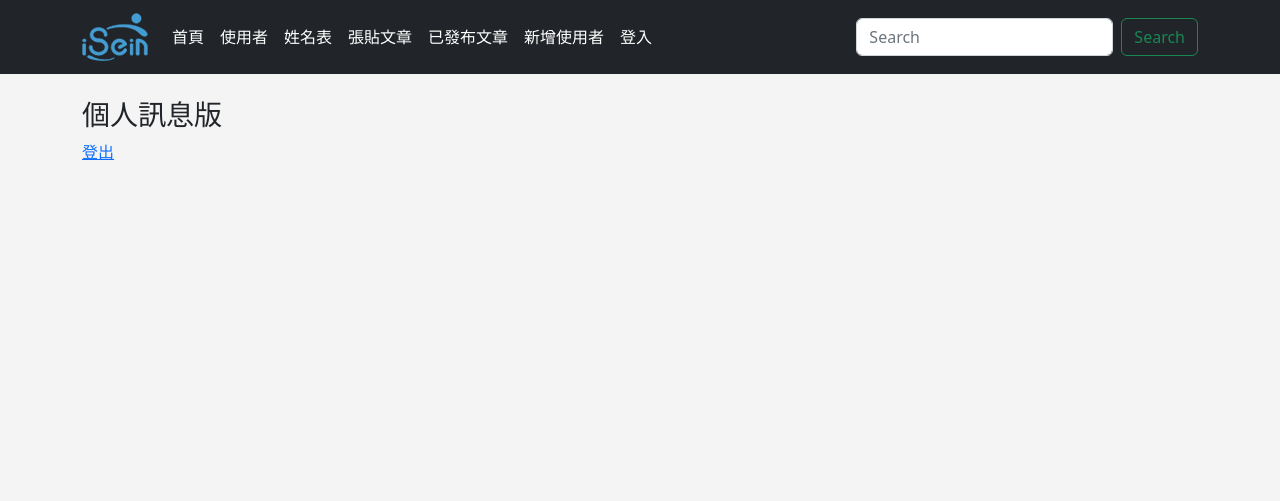
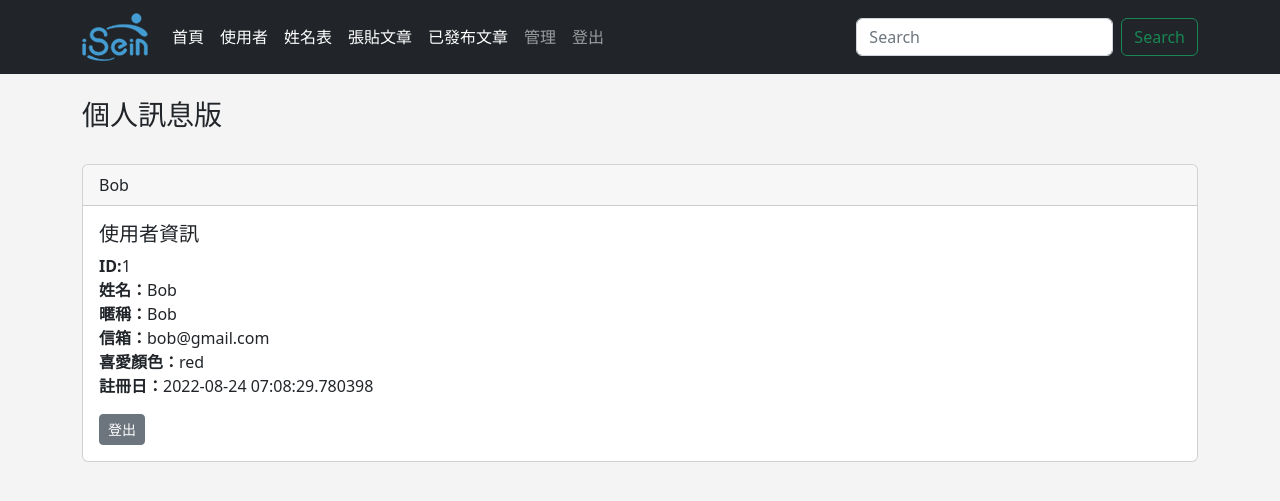
Before and after one commit to hominchen/hominflask2, a Flask app: page /dashboard in a window 1280 px wide. Shown: the top 501 px of the page. Run offline with Flask 2, Linux system fonts and the light colour scheme; a user stored in the database is signed in; some libraries are stand-ins or nearby versions.

Commit message:
update dashboard1

```diff
--- a/app.py
+++ b/app.py
@@ -10,6 +10,7 @@ from werkzeug.security import generate_password_hash, check_password_hash
 from datetime import datetime, date
 from wtforms.widgets import TextArea
 from flask_login import UserMixin, login_user, LoginManager, login_required, logout_user, current_user
+from flask_moment import Moment
 
 app = Flask(__name__)
 
@@ -52,11 +53,14 @@ def login():
 @app.route('/dashboard', methods=['GET', 'POST'])
 @login_required
 def dashboard():
-    return render_template('dashboard.html')
+
+    return render_template('dashboard.html'
+        )
 #11-4 logout登出
 @app.route('/logout', methods=['GET', 'POST'])
 @login_required
 def logout():
+    logout_user()
     flash('成功登出！')
     return redirect(url_for('login'))
 
@@ -154,7 +158,7 @@ def update(id):
             name_to_update=name_to_update,
             id=id)
 
-#07 刪除
+#07 刪除使用者
 @app.route('/delete/<int:id>')
 def delete(id):
     user_to_delete = Users.query.get_or_404(id)
--- a/templates/dashboard.html
+++ b/templates/dashboard.html
@@ -10,6 +10,23 @@
     {% endfor %}
 
     <h3>個人訊息版</h3>
-    <a href="{{ url_for('logout') }}">登出</a>
+    <br/>
+    <div class="card">
+        <div class="card-header">
+            {{ current_user.name }}
+        </div>
+        <div class="card-body">
+          <h5 class="card-title">使用者資訊</h5>
+          <p class="card-text">
+            <strong>ID:</strong>{{ current_user.id }}<br/>
+            <strong>姓名：</strong>{{ current_user.name }}<br/>
+            <strong>暱稱：</strong>{{ current_user.username }}<br/>
+            <strong>信箱：</strong>{{ current_user.email }}<br/>
+            <strong>喜愛顏色：</strong>{{ current_user.favorite_color }}<br/>
+            <strong>註冊日：</strong>{{ current_user.date_added }}<br/>
+          </p>
+          <a href="{{ url_for('logout') }}" class="btn btn-secondary btn-sm">登出</a>
+        </div>
+      </div>
 
 {% endblock %}
--- a/templates/navbar.html
+++ b/templates/navbar.html
@@ -28,13 +28,23 @@
             <a class="nav-link active" aria-current="page" href="{{ url_for('posts') }}">已發布文章</a>
           </li>
 
-          <li class="nav-item">
-            <a class="nav-link active" aria-current="page" href="{{ url_for('add_user') }}">新增使用者</a>
-          </li>
+          {% if current_user.is_authenticated %}
+            <li class="nav-item">
+              <a class="nav-link" href="{{ url_for('dashboard') }}">管理</a>
+            </li>
+            <li class="nav-item">
+              <a class="nav-link" href="{{ url_for('logout') }}">登出</a>
+            </li>
 
-          <li class="nav-item">
-            <a class="nav-link active" aria-current="page" href="{{ url_for('login') }}">登入</a>
-          </li>
+          {% else %}
+            <li class="nav-item">
+              <a class="nav-link active" aria-current="page" href="{{ url_for('login') }}">登入</a>
+            </li>
+
+            <li class="nav-item">
+              <a class="nav-link active" aria-current="page" href="{{ url_for('add_user') }}">註冊</a>
+            </li>
+          {% endif %}
         </ul>
 
         <form class="d-flex" role="search">
```
Also changed, not shown: users.db.
